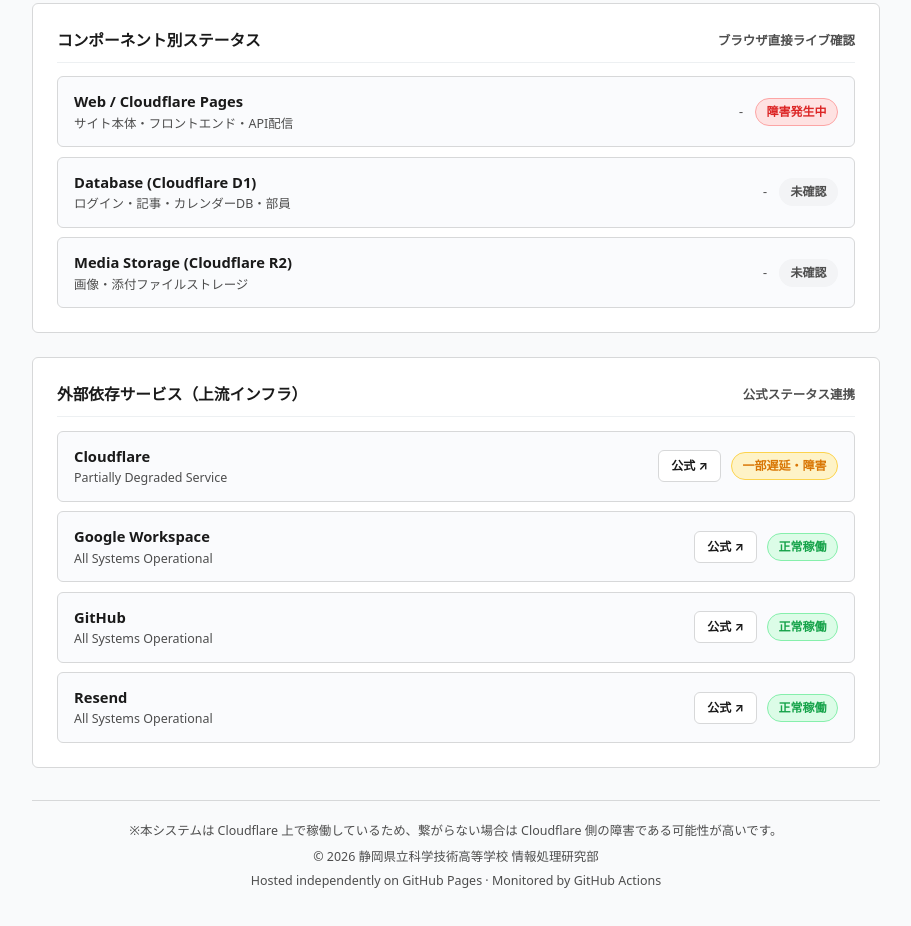
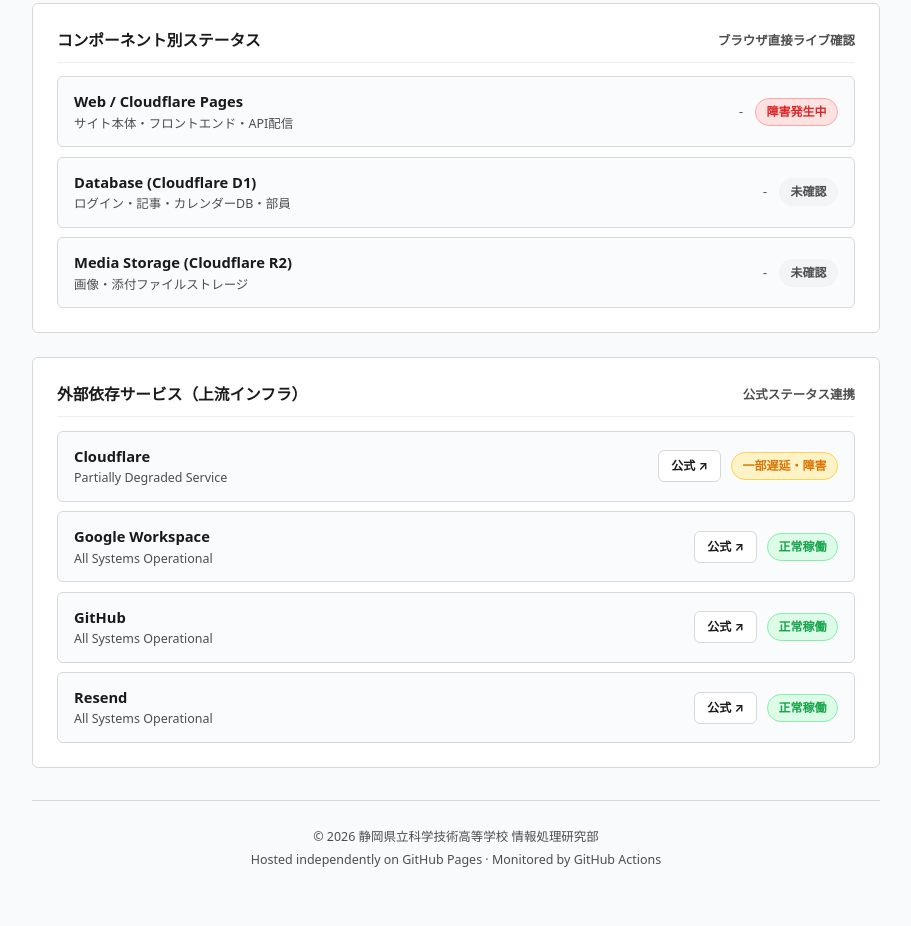
Before and after one commit to kagiko-joken/websystem-status, a plain HTML site: page index.html in a window 1280 px wide. Shown: the part 402-1328 px from the top of the page, without its empty margins (184-1095 px from the left). Drawn offline with Linux system fonts and the light colour scheme; no server answers; a web font is replaced by a local one.

Commit message:
style: remove unnecessary Cloudflare note from status page footer

```diff
--- a/index.html
+++ b/index.html
@@ -410,7 +410,6 @@
     </section>
 
     <footer>
-      <div>※本システムは Cloudflare 上で稼働しているため、繋がらない場合は Cloudflare 側の障害である可能性が高いです。</div>
       <div style="margin-top:0.35rem;">© 2026 静岡県立科学技術高等学校 情報処理研究部</div>
       <div style="margin-top:0.2rem;">Hosted independently on GitHub Pages · Monitored by GitHub Actions</div>
     </footer>
```
